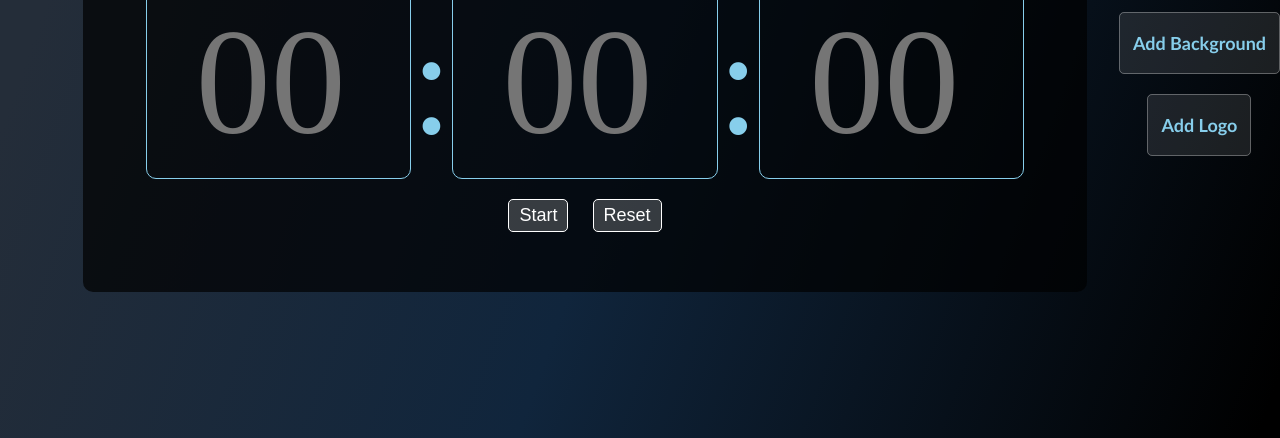
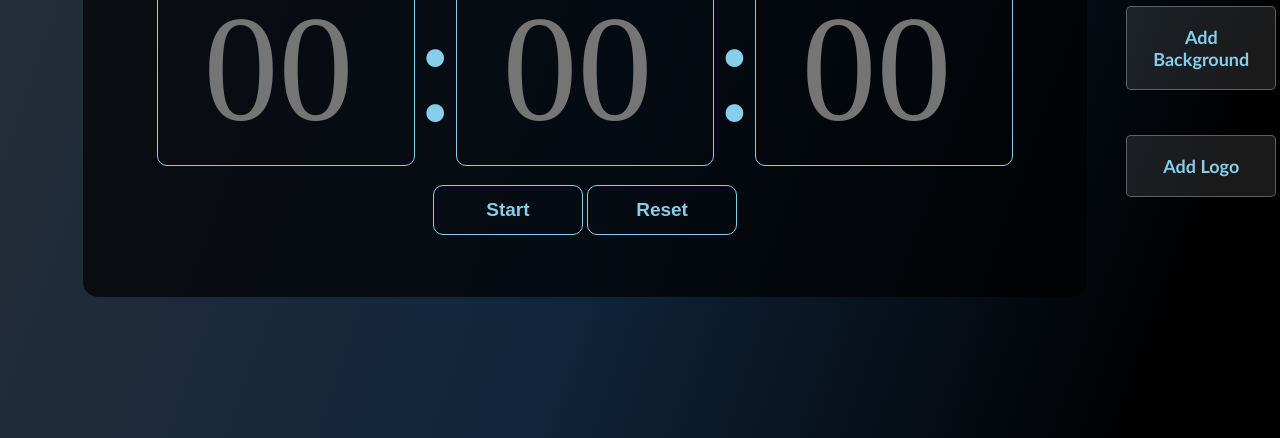
Before and after one commit to SirMartel22/Global-Timer, a website: page index.html in a window 1280 px wide. Shown: the part 362-800 px from the top of the page. Drawn offline with Linux system fonts and the light colour scheme.

Commit message:
changes made and rounding up the project

```diff
--- a/global-timer.css
+++ b/global-timer.css
@@ -7,7 +7,7 @@
 body{
 	min-height: 100vh;
 	/*	default gradient background*/
-	background: linear-gradient(109.6deg, rgb(36, 45, 57) 11.2%, rgb(16, 37, 60) 51.2%, rgb(0, 0, 0) 98.6%);
+	background: linear-gradient(109.6deg, rgb(36, 45, 57) 11.2%, rgb(16, 37, 60) 51.2%, rgb(0, 0, 0) 90.6%);
 	/*	Add background properties for uploaded images*/
 	background-position: center;
 	background-size: cover;
@@ -26,7 +26,7 @@ body{
 
 .percentage-show{
 	display: block;
-	margin-top: -150px;
+	margin-top: -100px;
 	margin-bottom: 100px;
 	margin-right: 0;
 	padding: 10px;
@@ -41,7 +41,7 @@ body{
 }
 
 .header{
-	font-size: 35px;
+	font-size: 45px;
 	font-weight: bold;
 	margin-top: -3%;
 }
@@ -66,18 +66,20 @@ body{
 	list-style: none;
 	margin-top: 30px;
 	flex-wrap: nowrap;
-	gap: 20px;
+	gap: 5px;
 	padding: 0;
+	margin-right: 5%;
 }
 
 .right-side-nav .box li{
 	margin: 20px 0;
 }
 
-.right-side-nav .box button{
-	margin: 0;
-}
+/* .right-side-nav .box button{ */
+	/* margin: 0; */
+/* } */
 .right-side-nav .box button, .right-side-nav .box label{
+	display: block;
 	width: 150px;
 	padding: 19px 13px;
 	background: rgba(255, 255, 255, 0.1);
@@ -89,8 +91,16 @@ body{
 	font-size: 18px;
 	font-weight: bold;
 	font-family: 'gill sans mt';
-	margin-right: auto;
 }
+
+.right-side-nav .box button:hover,
+.right-side-nav .box li label:hover,
+.showTitleInput button:hover{
+	background-color: #355d6c;
+	color: aquamarine;
+	transition: all 0.3s ease;
+}
+
 .showTitleInput{
 	margin-top: -3%;
 }
@@ -114,13 +124,6 @@ body{
 	background: none;
 }
 
-.right-side-nav .box button:hover,
-.right-side-nav .box li label:hover,
-.showTitleInput button:hover{
-	background: rgba(255, 255, 255, 0.2);
-	transform: scale(1.05);
-}
-
 /*Container for the upload section*/
 .upload-container{
 	background: rgba(0,0,0,0.5);
@@ -132,8 +135,8 @@ body{
 
 .timer-container{
 	background: rgba(0,0,0,0.7);
-	padding: 50px;
-	border-radius: 10px;
+	padding: 5%;
+	border-radius: 15px;
 	margin: 10px;
 	max-width: 80%;
 	display: flex;
@@ -141,7 +144,6 @@ body{
 	align-items: center;
 	justify-content: center;
 	justify-items: center;
-	margin-top: 30px;
 	margin-right:120px;
 }
 
@@ -152,7 +154,6 @@ body{
 	padding: 50px;
 	border-radius: 10px;
 	margin: 20px;
-	width: 500px;
 	display: none;
 	width: 700px;
 	height: 400px;
@@ -213,17 +214,22 @@ body{
 	}
 }
 
-.start-btn, .timereset-btn, .stop-btn{
-	padding: 5px 10px;
-	font-size: 18px;
-	background: rgba(255, 255, 255, 0.2);
-	border: 1px solid #fff;
-	color: #fff;
-	border-radius: 5px;
-	cursor: pointer;
-	transition: all 0.3s ease;
-	display: inline-block;
-	margin: 10px;
+.start-btn, .timereset-btn{
+	margin-top: 3%;
+	width: 150px;
+	height: 50px;
+	border: 1px solid #87CEEB;
+	color: #87CEEB;
+	border-radius: 10px;
+	background: none;
+	font-weight: bold;
+	font-size: 19px;
+}
+
+
+.start-btn:hover, .timereset-btn:hover{
+	background-color: #355d6c;
+	color: aquamarine;
 }
 
 .logo-container{
@@ -261,26 +267,6 @@ body{
 	display: none;
 }
 
-/*style for the custom upload button*/
-.upload-btn, .reset-btn{
-	padding: 15px 30px;
-	font-size: 18px;
-	background: rgba(255, 255, 255, 0.2);
-	border: 2px solid #fff;
-	color: #fff;
-	border-radius: 25px;
-	cursor: pointer;
-	transition: all 0.3s ease;
-	display: inline-block;
-	margin: 10px;
-}
-
-/*button hover effect*/
-.upload-btn:hover{
-	background: rgba(255, 255, 255, 0.2);
-	transform: scale(1.06);
-}
-
 .reset-btn:hover{
 	background: rgba(255, 255, 255, 0.3);
 	transform: scale(1.06);
--- a/global-timer.js
+++ b/global-timer.js
@@ -37,9 +37,7 @@ showTitleInput.style.display = 'none'
 	const previewLogo = document.getElementById('preview-logo');
 	const logoInput = document.getElementById('logoInput')
 
-
 	const uploadLogo = document.getElementById('uploadLogo')
-
 
 	logoInput.addEventListener('change', function(ev){
 		const file = ev.target.files[0];
@@ -59,17 +57,6 @@ showTitleInput.style.display = 'none'
 			console.log(logoInput.value)
 		}
 	});
-
-//Function to reset background to default gradient
-function resetBackground(){
-	console.log("working")
-	document.body.style.background = defaultBackground;
-
-	// // clear the file input and filename display
-	backgroundInput.value = '';
-	fileNameDisplay.textContent = '';
-	console.log(backgroundInput.value)
-}
 
 //Side navigation code
 //get side navigation button
@@ -102,7 +89,7 @@ const bgOverlay = document.querySelector('.overlay')
 				document.body.style.backgroundPosition = 'center';
 				document.body.style.backgroundRepeat = 'no-repeat';
 				document.body.style.zIndex = '1';
-				bgOverlay.style.backgroundColor = 'rgba(0, 0, 0, 0.4)';
+				bgOverlay.style.backgroundColor = 'rgba(0, 0, 0, 0.2)';
 			};
 
 			// read the image file
@@ -195,10 +182,8 @@ function updateDisplay() {
 
 	console.log(percentage+'%');
 
-	percentageShow.innerHTML = `<h3><span style='font-weight: bold; font-size: 50px'>${percentage}%</span> <br>of Time Remaining</br></h4>`;
+	percentageShow.innerHTML = `<h3 style='color:#fcfb7a'><span style='font-weight: bold; font-size: 50px'>${percentage}%</span> <br> of Time Remaining</br></h4>`;
 }
-
-
 
 //start button manipulation, getting it worked
 startBtn.addEventListener('click', ()=>{
@@ -209,6 +194,7 @@ startBtn.addEventListener('click', ()=>{
 	clearInterval(interval);
 	updateTimer();
 	interval = setInterval(updateTimer, 1000);
+	startBtn.disabled = true;
 });
 
 
@@ -221,4 +207,5 @@ resetBtn.addEventListener('click', ()=>{
 	console.log("Timer reset");
 	timerContainer.style.display = 'block';
 	timeUpShow.style.display = 'none';
+	percentageShow.style.display = 'none';
 });
```
